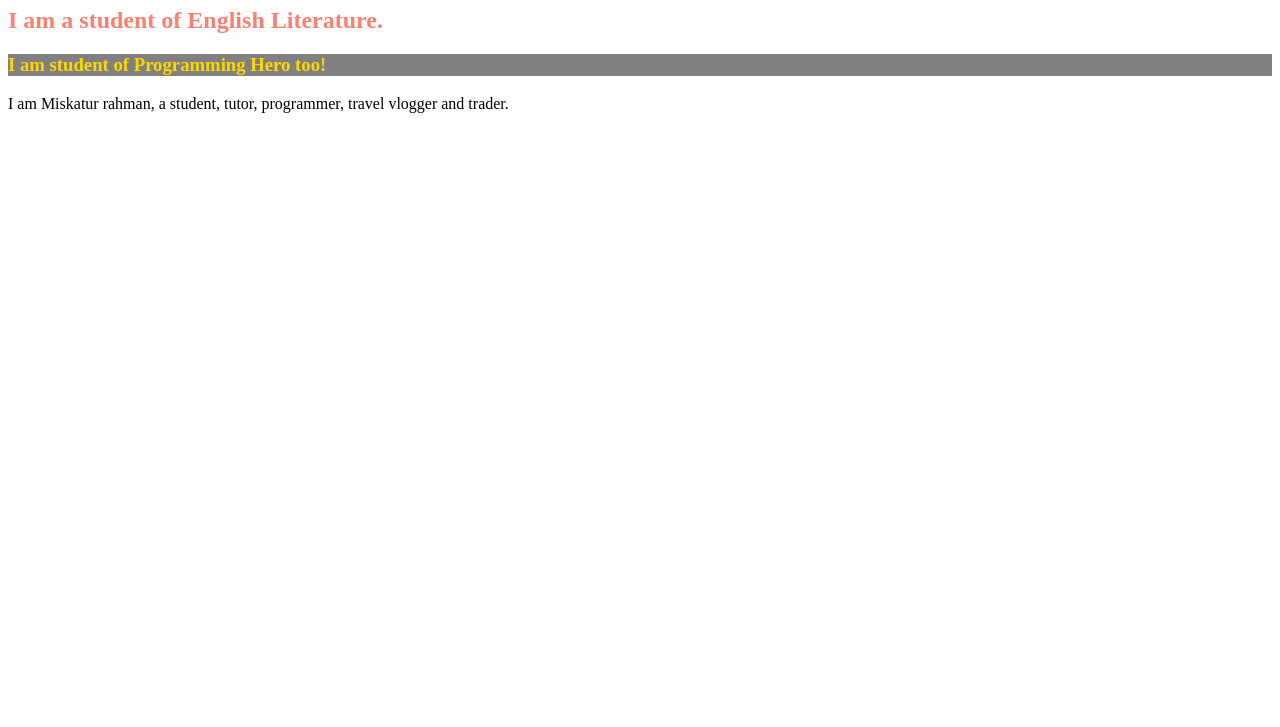
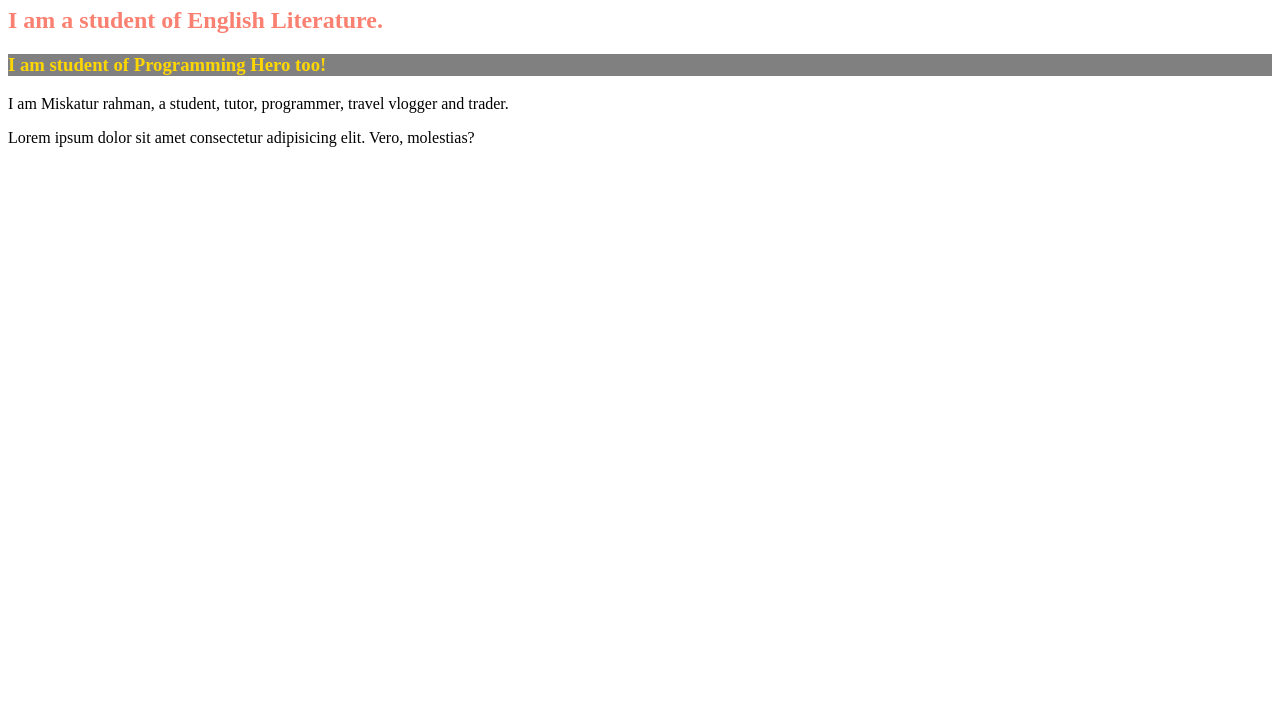
Before and after one commit to Miskatur/another-ripo, a plain HTML site: page index.html in a window 1280 px wide. Shown: the part 73-800 px from the top of the page. Drawn offline with Linux system fonts and the light colour scheme.

Commit message:
paragraph added

```diff
--- a/index.html
+++ b/index.html
@@ -12,6 +12,7 @@
     <h2>I am a student of English Literature.</h2>
     <h3>I am student of Programming Hero too!</h3>
     <p>I am Miskatur rahman, a student, tutor, programmer, travel vlogger and trader.</p>
+    <p>Lorem ipsum dolor sit amet consectetur adipisicing elit. Vero, molestias?</p>
 
 </body>
 </html>
```
